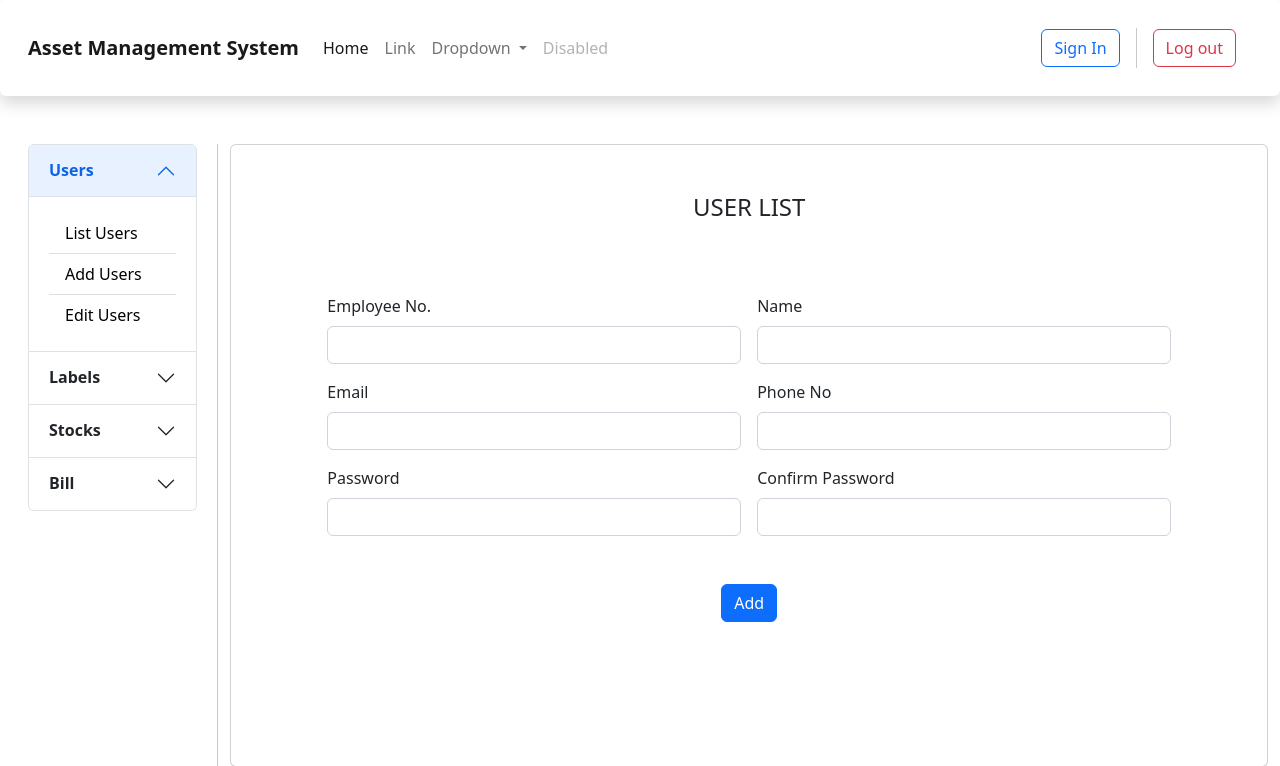
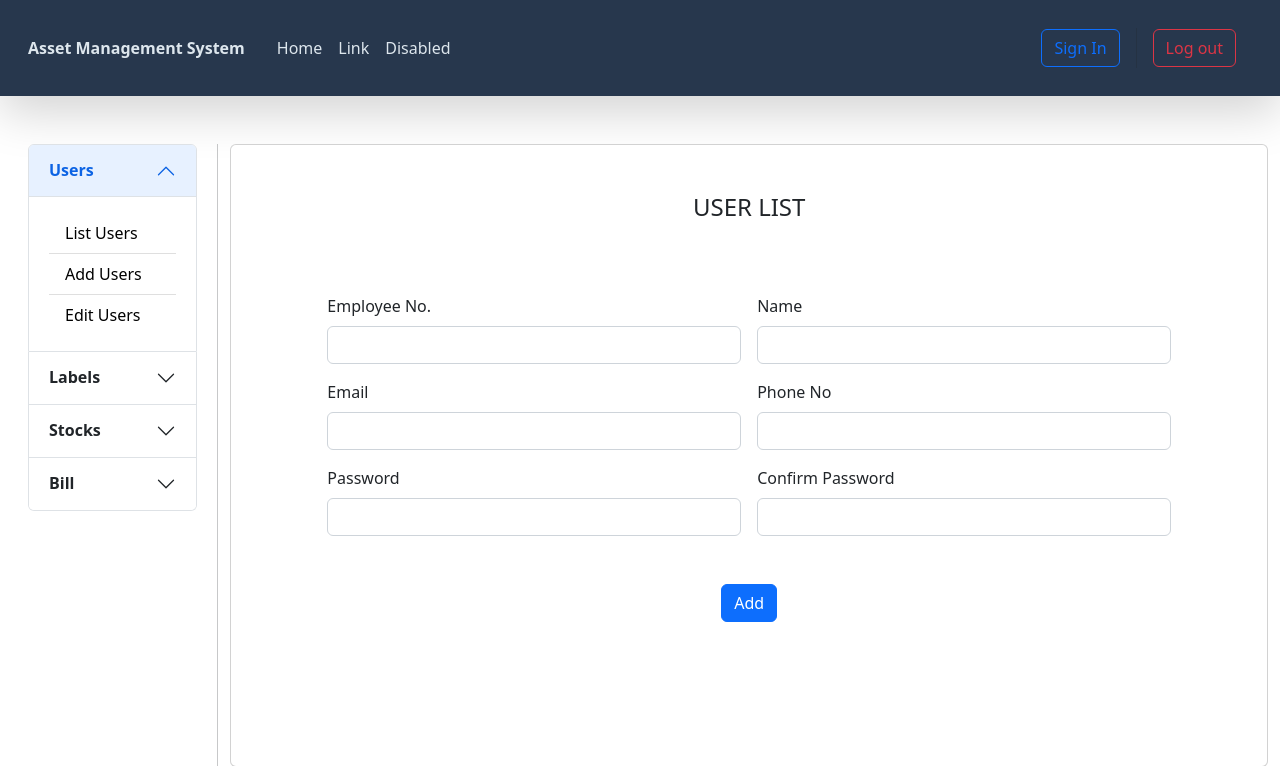
Before and after one commit to MaaHiN15/Asset-Management-Django, a Django app: page /users/add in a window 1280 px wide. Shown: the top 766 px of the page. Run offline with Django 4.2, Linux system fonts and the light colour scheme; some libraries are stand-ins or nearby versions.

Commit message:
ui updated

```diff
--- a/static/css/index.css
+++ b/static/css/index.css
@@ -1,4 +1,4 @@
-a {
+ul li a {
     color: black;
     text-decoration: none;
 }
@@ -6,3 +6,12 @@ li:hover{
     background-color: rgb(247, 250, 255);
     border-radius: 2px;
 }
+
+.bg-dark{background-color: #27374D !important;}
+.tex-dark {color: #27374D !important;}
+.bg-medium{background-color: #526D82 !important;}
+.tex-medium {color: #526D82 !important;}
+.bg-normal{background-color: #9DB2BF !important;}
+.tex-normal {color: #9DB2BF !important;}
+.bg-light{background-color: #DDE6ED !important;}
+.tex-light {color: #DDE6ED !important;}
--- a/static/js/custom/useradd.js
+++ b/static/js/custom/useradd.js
@@ -1,10 +1,6 @@
 document.getElementById('useradd').addEventListener('submit', async function(e){
     e.preventDefault();
     let error = document.getElementById('error');
-    function passwordCheck(p){
-        let regex = /^(?=.*[a-z])(?=.*[A-Z])(?=.*\d)(?=.*[!@#$%^&*()-_=+{};:'",.<>\/?[\]`|])(?!.*\s).{8,}$/;
-        return regex.test(p) ? true : false;
-    };
     const form = new FormData(e.target);
     if (Number(form.get('phone').length) != 10){
         error.innerHTML = `<div class="alert alert-danger opacity-75 alert-dismissible fade show" id="alert" role="alert">
@@ -16,36 +12,22 @@ document.getElementById('useradd').addEventListener('submit', async function(e){
         Password not same!  <button type="button" class="btn-close" data-bs-dismiss="alert" aria-label="Close"></button>
         </div>`
         return;
-    } else if (!passwordCheck(form.get('password'))){
+    } else if (!!!(/^(?=.*[a-z])(?=.*[A-Z])(?=.*\d)(?=.*[!@#$%^&*()-_=+{};:'",.<>\/?[\]`|])(?!.*\s).{8,}$/).test(form.get('password'))){
         error.innerHTML = `<div class="alert alert-danger opacity-75 alert-dismissible fade show" id="alert" role="alert">
         Password must be strong!  <button type="button" class="btn-close" data-bs-dismiss="alert" aria-label="Close"></button>
         </div>`
         return;
     };
-    const data = {
-        'emp_no' : form.get('emp_no'),
-        'name' : form.get('name'),
-        'email' : form.get('email'),
-        'phone' : form.get('phone'),
-        'password' : form.get('password')
-    };
+    const data = {'emp_no' : form.get('emp_no'),'name' : form.get('name'),'email' : form.get('email'),
+                  'phone' : form.get('phone'),'password' : form.get('password')};
     await fetch('/users/add', {
         method: 'POST',
         headers: { "Content-Type": "application/json", 'Accept': 'application/json', 'X-CSRFToken': csrfToken },
         body : JSON.stringify(data)
     }).then(response => response.json())
-    .then(data => {
-        if (data['status'] == 200) {
-            successToastText.innerHTML = data['text'];
-            successToast.show();
-        } else if (data['status'] == 300) {
-            warningToastText.innerHTML = data['text'];
-            warningToast.show();
-        } else if (data['status'] == 400) {
-            unsuccessToastText.innerHTML = data['text'];
-            unsuccessToast.show();
-        }
-    });
+    .then(data => {if (data['status'] == 200) {successToastText.innerHTML = data['text'];successToast.show();}
+                   else if (data['status'] == 300) {warningToastText.innerHTML = data['text'];warningToast.show();}
+                   else if (data['status'] == 400) {unsuccessToastText.innerHTML = data['text'];unsuccessToast.show();}});
     e.target.reset();
     error.innerHTML = '';
 });
--- a/templates/base.html
+++ b/templates/base.html
@@ -69,36 +69,22 @@
         const warningToast = new bootstrap.Toast(document.getElementById('warningToast'));
     </script>
 
-    <div class="container-fluid overflow-hidden shadow p-3 mb-5 bg-body rounded">
-        <nav class="navbar navbar-expand-lg bg-body-secondary my-1">
+    <div class="container-fluid shadow-lg p-3 bg-dark">
+        <nav class="navbar navbar-expand-lg my-1">
             <div class="container-fluid">
-                <a class="navbar-brand fw-bold" href="/">Asset Management System</a>
+                <div class="fw-bold tex-light">Asset Management System</div>
                 <div class="collapse navbar-collapse" id="navbarSupportedContent">
-                    <ul class="navbar-nav me-auto mb-2 mb-lg-0">
-                        <li class="nav-item">
-                            <a class="nav-link active" aria-current="page" href="#">Home</a>
-                        </li>
-                        <li class="nav-item">
-                            <a class="nav-link" href="#">Link</a>
-                        </li>
-                        <li class="nav-item dropdown">
-                            <a class="nav-link dropdown-toggle" href="#" role="button" data-bs-toggle="dropdown"
-                                aria-expanded="false">
-                                Dropdown
-                            </a>
-                            <ul class="dropdown-menu">
-                                <li><a class="dropdown-item" href="#">Action</a></li>
-                                <li><a class="dropdown-item" href="#">Another action</a></li>
-                                <li>
-                                    <hr class="dropdown-divider">
-                                </li>
-                                <li><a class="dropdown-item" href="#">Something else here</a></li>
-                            </ul>
-                        </li>
-                        <li class="nav-item">
-                            <a class="nav-link disabled">Disabled</a>
-                        </li>
-                    </ul>
+                    <div class="navbar-nav me-auto mb-2 mx-4 mb-lg-0">
+                        <div class="nav-item">
+                            <a class="nav-link tex-light" aria-current="page" href="#">Home</a>
+                        </div>
+                        <div class="nav-item">
+                            <a class="nav-link tex-light" href="#">Link</a>
+                        </div>
+                        <div class="nav-item">
+                            <a class="nav-link tex-light">Disabled</a>
+                        </div>
+                    </div>
                     <button class="btn btn-outline-primary mx-3" type="submit">Sign In</button>
                     <div class="vr"></div>
                     <button class="btn btn-outline-danger mx-3" type="submit">Log out</button>
@@ -107,8 +93,8 @@
         </nav>
     </div>
 
-    <div class="row">
-        <div class="col-2 ">
+    <div class="row mt-5">
+        <div class="col-2">
             <div class="container mx-3">
                 <div class="accordion" id="accordionPanelsStayOpenExample">
                     <div class="accordion-item">
@@ -205,5 +191,7 @@
             </div>
         </div>
     </div>
+
 </body>
+
 </html>
```
Also changed, not shown: 1 other file.
